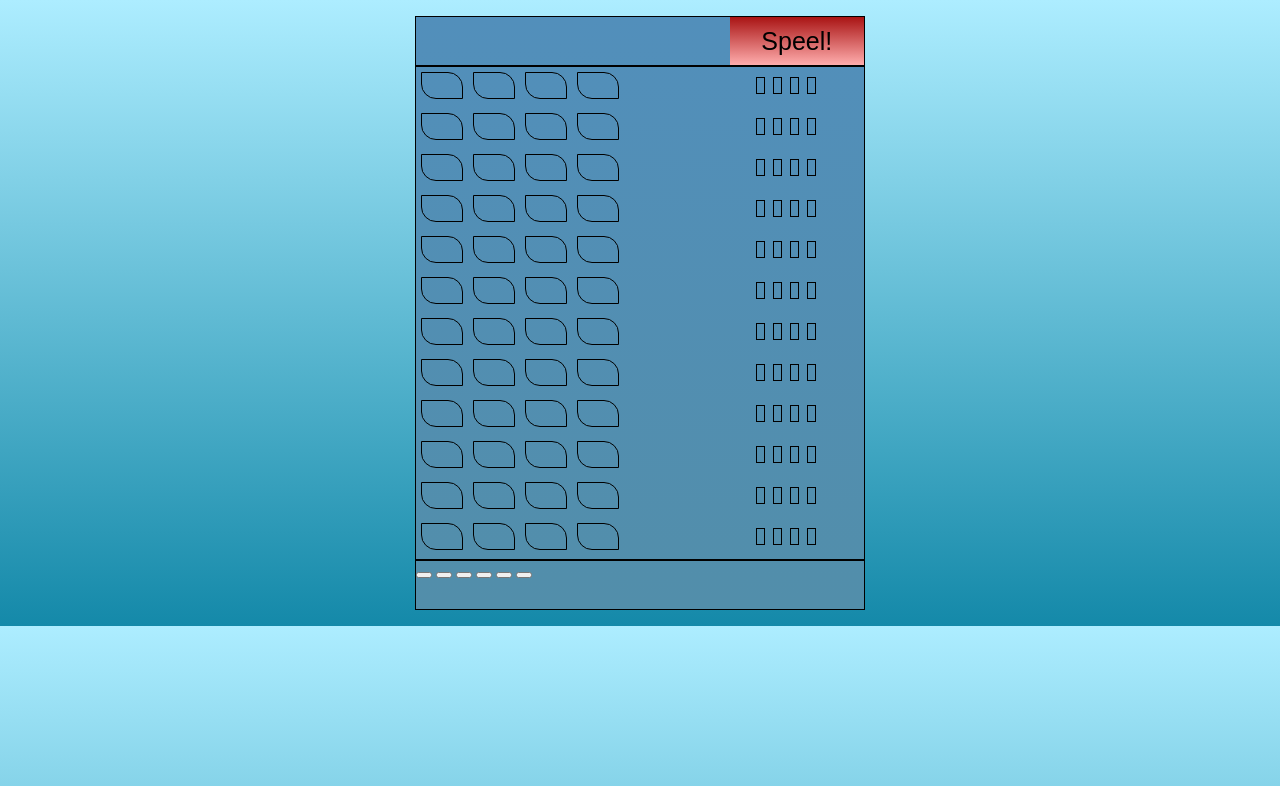
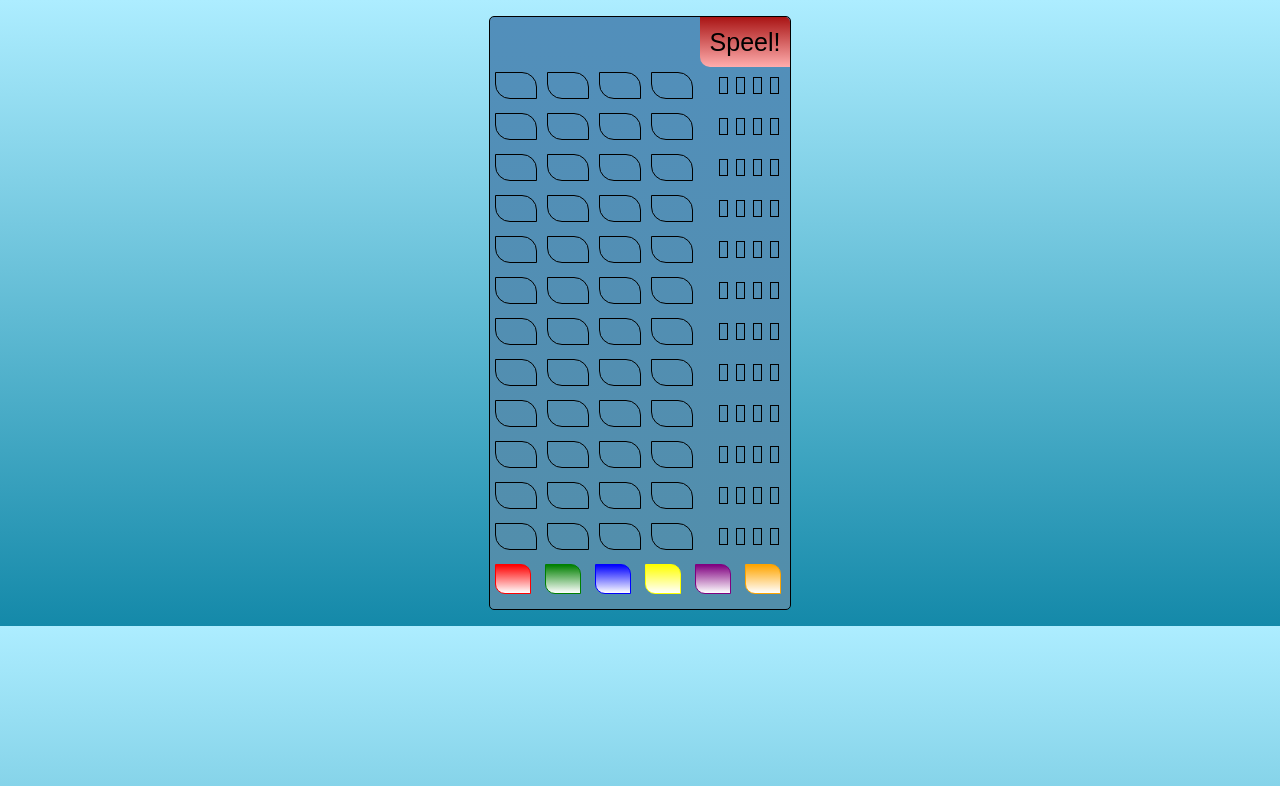
Before and after one commit to dionybusker/B2W19O1b-mastermind, a plain HTML site: page index.html in a window 1280 px wide. Drawn offline with Linux system fonts and the light colour scheme.

Commit message:
kleuren aan buttons gegeven, border-radius toegevoegd

```diff
--- a/style.css
+++ b/style.css
@@ -6,9 +6,11 @@ body {
 
 .board {
     background: linear-gradient(#528fbb, #528eaa);
-    width: 450px;
+    width: 300px;
     height: auto;
     margin: 2vh auto;
+    border: 1px solid black;
+    border-radius: 5px;
 }
 
 /* answer-container */
@@ -16,7 +18,6 @@ body {
     box-sizing: border-box;
     width: 100%;
     height: 50px;
-    border: 1px solid black;
 }
 
 .answer-container > button {
@@ -28,6 +29,7 @@ body {
     font-size: 25px;
     cursor: pointer;
     background: linear-gradient(#a91414, #ffadad);
+    border-radius: 0 5px 0 10px;
 }
 
 .answer-container > button:hover {
@@ -39,7 +41,6 @@ body {
     box-sizing: border-box;
     width: 100%;
     height: auto;
-    border: 1px solid black;
 }
 
 /* selection-container */
@@ -47,5 +48,24 @@ body {
     box-sizing: border-box;
     width: 100%;
     height: 50px;
+}
+
+#red { background: linear-gradient(red, white); border: 1px solid red; }
+#green { background: linear-gradient(green, white); border: 1px solid green; }
+#blue { background: linear-gradient(blue, white); border: 1px solid blue; }
+#yellow { background: linear-gradient(yellow, white); border: 1px solid yellow; }
+#purple { background: linear-gradient(purple, white); border: 1px solid purple; }
+#orange { background: linear-gradient(orange, white); border: 1px solid orange; }
+
+.selection-container > button {
     border: 1px solid black;
+    border-radius: 0 10px;
+    width: 12%;
+    height: 60%;
+    cursor: pointer;
+    margin: 5px;
 }
+
+.selection-container > button:hover {
+    opacity: 0.9;
+}
```
